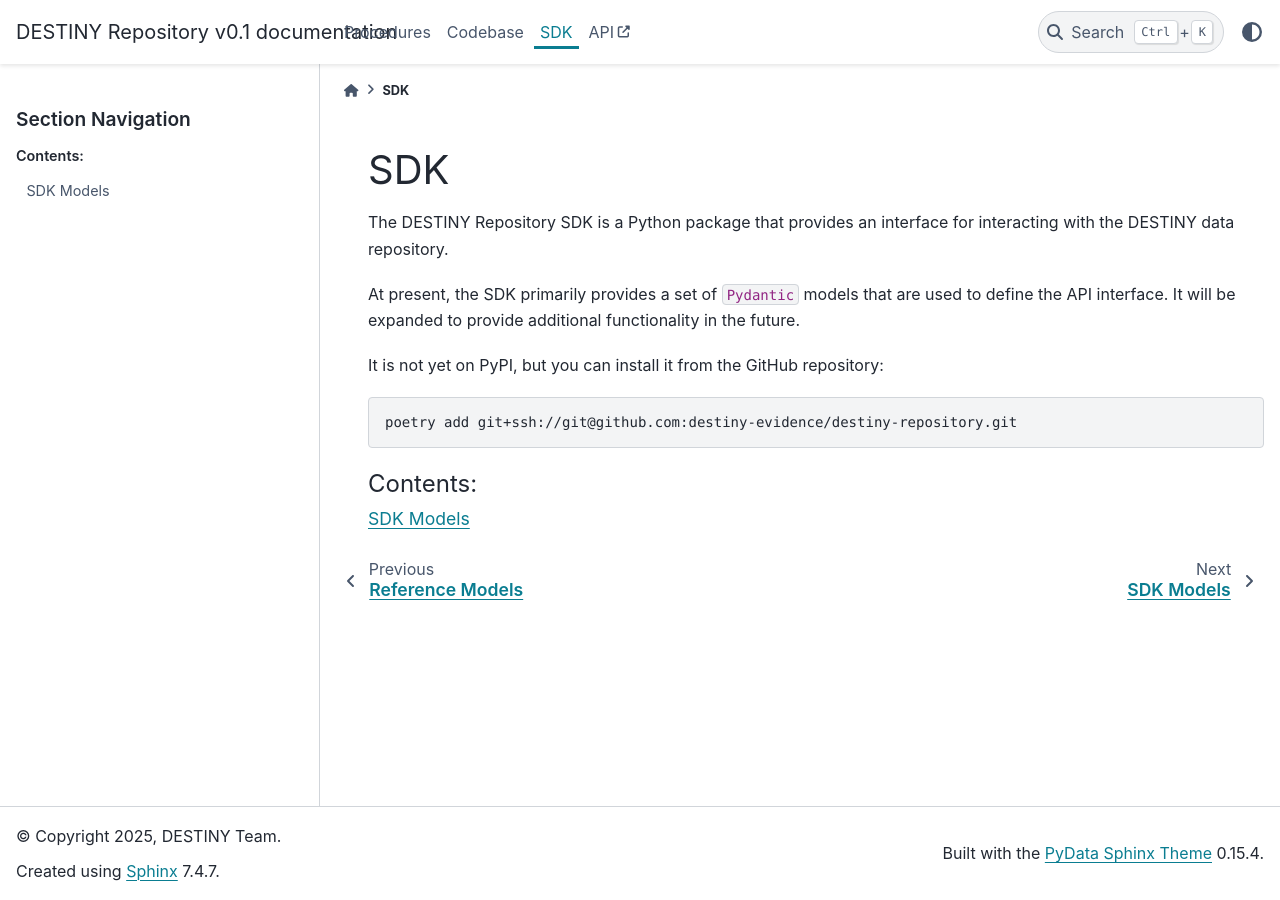
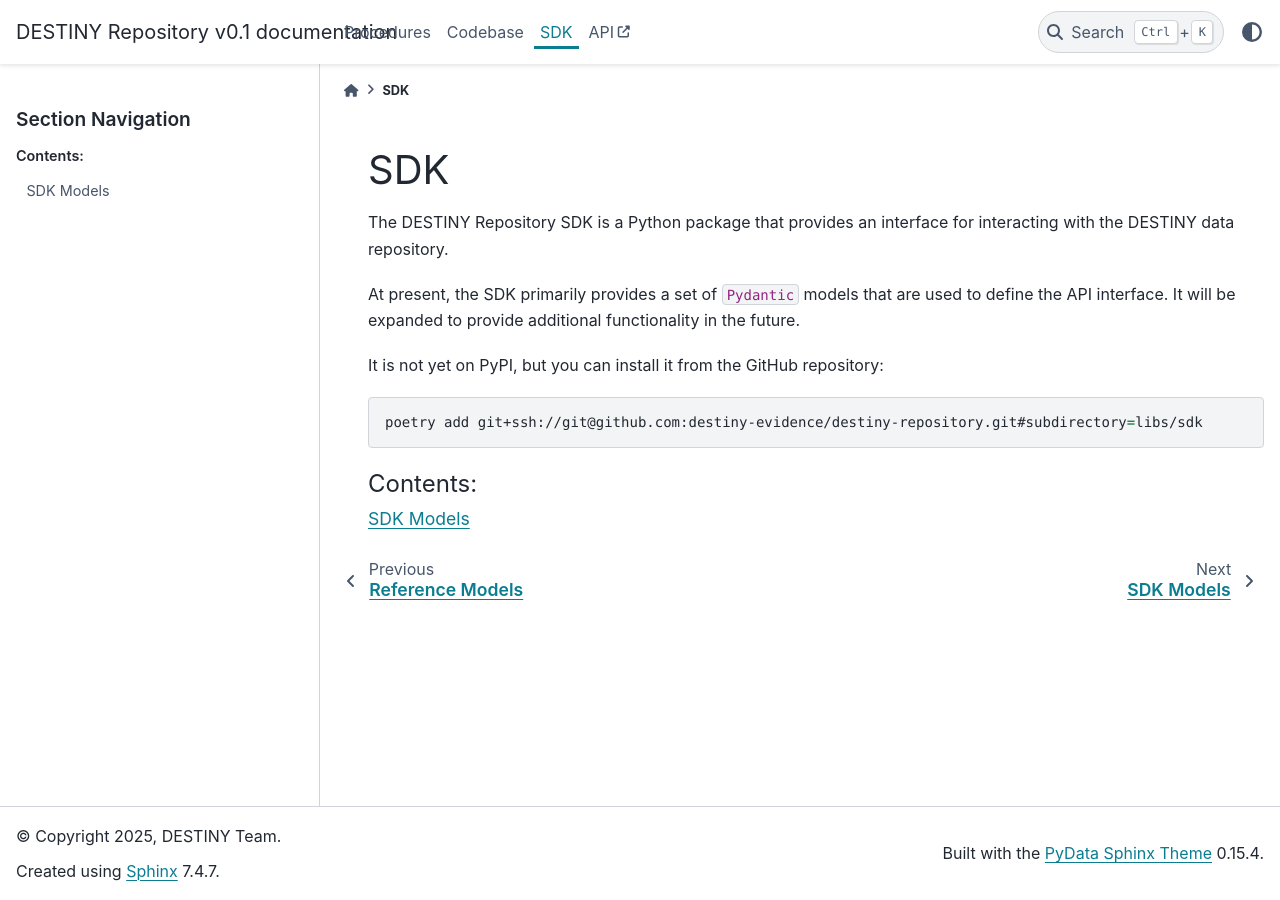
Before and after one commit to destiny-evidence/destiny-repository, a Sphinx documentation site: the page built from docs/sdk/sdk.rst, in a window 1280 px wide. Built offline with Sphinx 7.4.7 and the PyData theme 0.15.4, drawn with Linux system fonts in a browser that asks for light colours.

Commit message:
Update sdk.rst

```diff
--- a/docs/sdk/sdk.rst
+++ b/docs/sdk/sdk.rst
@@ -9,7 +9,7 @@
 
 .. code-block:: bash
 
-   poetry add git+ssh://git@github.com:destiny-evidence/destiny-repository.git
+   poetry add git+ssh://git@github.com:destiny-evidence/destiny-repository.git#subdirectory=libs/sdk
 
 
 .. toctree::
```
